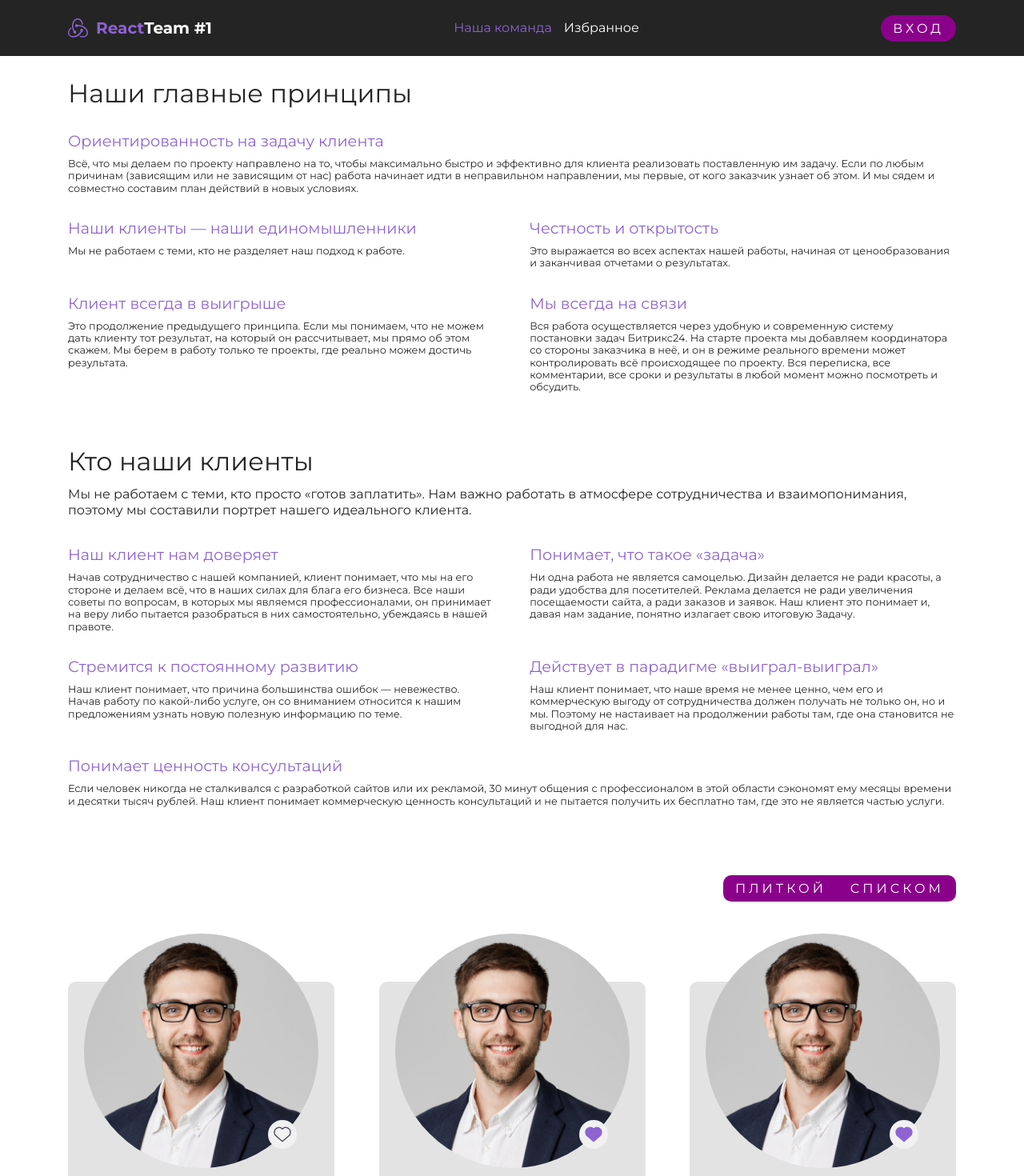
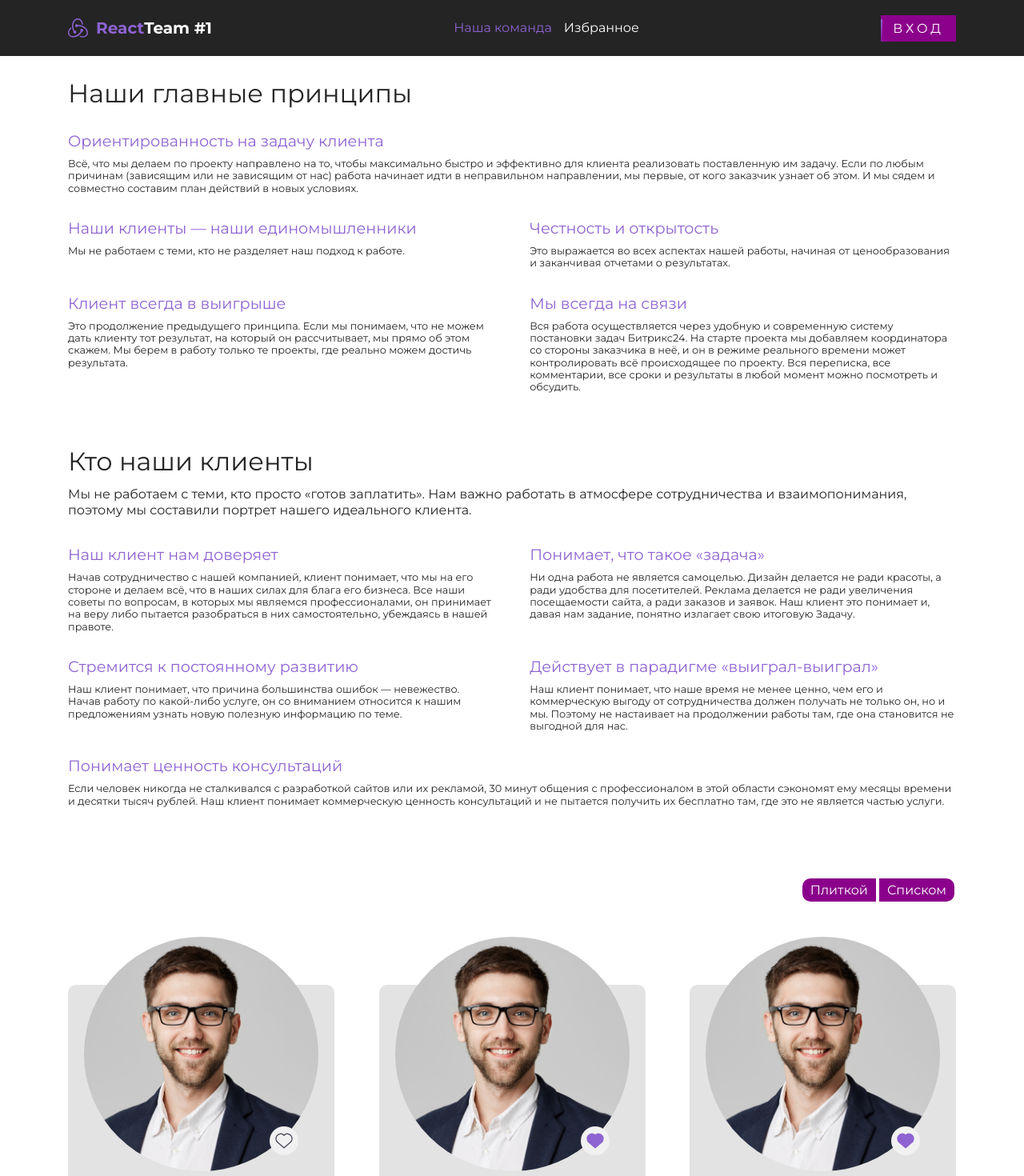
Before and after one commit to Undefined-deve1oper/react-hackaton, a React (Create React App) app: page / in a window 1280 px wide. Shown: the top 1470 px of the page at 80% size. Built offline with nearby package versions, Linux system fonts and the light colour scheme; the HTML template or start-up script is replaced by a standard one.

Commit message:
added 3 types of button

```diff
--- a/src/app/components/common/Button/Button.jsx
+++ b/src/app/components/common/Button/Button.jsx
@@ -3,21 +3,49 @@ import PropTypes from "prop-types";
 
 const Button = ({
     children,
-    styleType = "animate",
+    styleType = "default",
     color = "DarkMagenta",
-    rounding = true,
+    rounding,
+    className,
     ...rest
 }) => {
-    // styleType there are: 'animate', 'default', 'none'
+    if (styleType === "animate") {
         return (
             <button
-            className={styleType + (rounding ? " rounding " : "")}
-            style={{ backgroundColor: color }}
+                className={className + ` ${styleType}`}
+                style={{ backgroundColor: color, borderRadius: rounding }}
+                {...rest}
+            >
+                {children}
+                <span></span>
+                <span></span>
+                <span></span>
+                <span></span>
+            </button>
+        );
+    }
+    if (styleType === "none") {
+        return (
+            <button
+                className={className}
+                style={{ backgroundColor: color, borderRadius: rounding }}
                 {...rest}
             >
                 {children}
             </button>
         );
+    }
+    if (styleType === "default") {
+        return (
+            <button
+                className={className + ` ${styleType}`}
+                style={{ backgroundColor: color, borderRadius: rounding }}
+                {...rest}
+            >
+                {children}
+            </button>
+        );
+    }
 };
 
 Button.propTypes = {
@@ -27,7 +55,7 @@ Button.propTypes = {
     ]).isRequired,
     styleType: PropTypes.string,
     color: PropTypes.string,
-    rounding: PropTypes.bool
+    rounding: PropTypes.string
 };
 
 export default Button;
--- a/src/app/components/common/Button/styles/_button.scss
+++ b/src/app/components/common/Button/styles/_button.scss
@@ -111,9 +111,7 @@
     }
 }
 
-.rounding {
-    border-radius: 40px;
-}
+
 
 .default {
     border: none;
@@ -131,14 +129,14 @@
     }
 }
 
-.none {
-    border: none;
-    color: white;
-    padding: 5px 10px;
-    text-align: center;
-    text-decoration: none;
-    display: inline-block;
-    font-size: 16px;
-    margin: 4px 2px;
-    cursor: pointer;
-}
+// .none {
+//     border: none;
+//     color: white;
+//     padding: 5px 10px;
+//     text-align: center;
+//     text-decoration: none;
+//     display: inline-block;
+//     font-size: 16px;
+//     margin: 4px 2px;
+//     cursor: pointer;
+// }
--- a/src/app/components/common/Header/Header.jsx
+++ b/src/app/components/common/Header/Header.jsx
@@ -43,7 +43,9 @@ const Header = () => {
                         {isLoggedIn && <NavProfile />}
                         <div className={"actions-header__button"}>
                             {!isLoggedIn ? (
-                                <Button onClick={goLogin}>Вход</Button>
+                                <Button styleType="animate" onClick={goLogin}>
+                                    Вход
+                                </Button>
                             ) : (
                                 <button
                                     className="actions-header__logout"
--- a/src/app/components/common/TeamList/TeamList.jsx
+++ b/src/app/components/common/TeamList/TeamList.jsx
@@ -23,25 +23,26 @@ const TeamList = ({ list, type = 'list', showSwitchPanel = false }) => {
 
 	return (
         <div className="team-list-block">
-
-			{showSwitchPanel ?
+            {showSwitchPanel ? (
                 <div className="team-list-block_switch-panel">
-					{
-						switchPanel.map(element => (
-							<Button key={element.value} onClick={() => handleSwitch(element.value)}>{element.title}</Button>
-						))
-					}
+                    {switchPanel.map((element) => (
+                        <Button
+                            styleType="default"
+                            key={element.value}
+                            onClick={() => handleSwitch(element.value)}
+                        >
+                            {element.title}
+                        </Button>
+                    ))}
                 </div>
-				: null
-			}
+            ) : null}
 
             <div className={`team-list ${currentType}`}>
-				{list.map(person => (
+                {list.map((person) => (
                     <div key={person.id} className="team-list_item">
                         <TeamListCard {...person} type={currentType} />
                     </div>
                 ))}
-
             </div>
         </div>
     );
--- a/src/app/components/common/TeamListCard/TeamListCard.jsx
+++ b/src/app/components/common/TeamListCard/TeamListCard.jsx
@@ -33,7 +33,8 @@ const TeamListCard = ({
                         </a>
 
                         <Button
-                            styleType="none team-list-card_favourite"
+                            styleType="none"
+                            className="team-list-card_favourite"
                             onClick={handlerFav}
                         >
                             <SvgIcon
```
Lines whose indentation alone changed are shown as unchanged.
